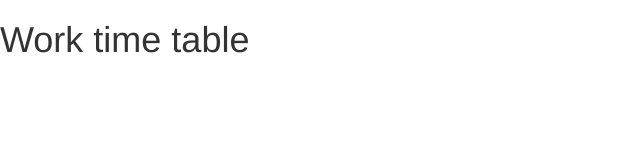
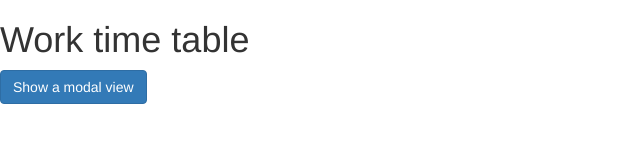
Before and after one commit to goodjoblife/OvertimeSalary, a plain HTML site: page worktimetable.html in a window 1280 px wide. Shown: the whole page, without its empty margins (0-640 px from the left). Drawn offline with nearby package versions, Linux system fonts and the light colour scheme.

Commit message:
Try modal

```diff
--- a/worktimetable.html
+++ b/worktimetable.html
@@ -8,7 +8,18 @@
     </head>
     <body>
         <h1>Work time table</h1>
+        <!-- test button -->
+        <button type="button" id="modal-test-btn" class="btn btn-primary" autocomplete="off">Show a modal view</button>
+
+        <!-- modal view
+        <div class="modal fade" id="test-modal" tabindex="-1" role="dialog" aria-labelledby="
+        -->
+
+        <!-- script -->
         <script src="https://ajax.googleapis.com/ajax/libs/jquery/1.11.3/jquery.min.js"></script>
         <script src="https://maxcdn.bootstrapcdn.com/bootstrap/3.3.6/js/bootstrap.min.js" integrity="sha384-0mSbJDEHialfmuBBQP6A4Qrprq5OVfW37PRR3j5ELqxss1yVqOtnepnHVP9aJ7xS" crossorigin="anonymous"></script>
+        <script>
+
+        </script>
     </body>
 </html>
```
